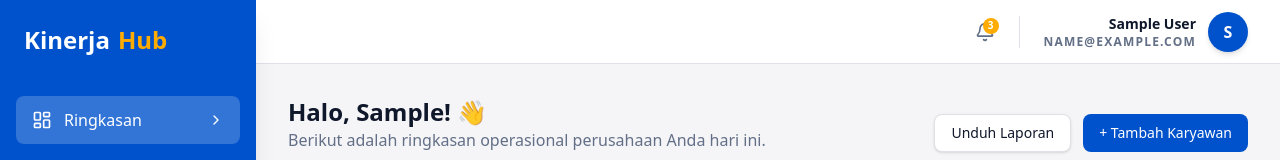
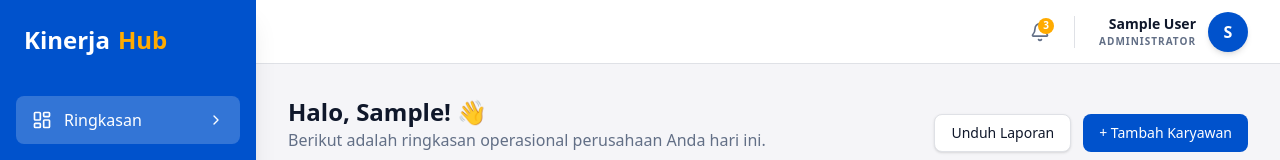
Before and after one commit to RIzkiPD3/kinerjahub-fe, a React (Vite) app: page /dashboard in a window 1280 px wide. Shown: the top 160 px of the page. Built offline with nearby package versions, Linux system fonts and the light colour scheme; sample sign-in values are in the browser's storage.

Commit message:
feat: add core layout components including DashboardLayout and Navbar

```diff
--- a/src/components/layout/DashboardLayout.tsx
+++ b/src/components/layout/DashboardLayout.tsx
@@ -189,12 +189,16 @@ const DashboardLayout = () => {
                 <p className="text-sm font-bold text-foreground">
                   {user?.name || "User KinerjaHub"}
                 </p>
-                <p className="text-xs text-muted-foreground uppercase tracking-widest font-semibold">
-                  {user?.email || "Admin"}
+                <p className="text-[10px] text-muted-foreground uppercase tracking-widest font-bold">
+                  {user?.role === "admin"
+                    ? "Administrator"
+                    : user?.role === "koordinator"
+                      ? "Koordinator"
+                      : "Staff"}
                 </p>
               </div>
-              <div className="h-10 w-10 bg-primary rounded-full flex items-center justify-center text-white font-bold shadow-md">
-                {(user?.name || "U")[0]}
+              <div className="h-10 w-10 bg-primary rounded-full flex items-center justify-center text-white font-bold shadow-md border-2 border-primary/20">
+                {(user?.name || "U")[0].toUpperCase()}
               </div>
             </div>
           </div>
--- a/src/components/layout/Navbar.tsx
+++ b/src/components/layout/Navbar.tsx
@@ -1,7 +1,9 @@
 import { Link, useNavigate } from "react-router-dom";
+import { useAuth } from "@/hooks/use-auth";
 
 const Navbar = () => {
   const navigate = useNavigate();
+  const { isAuthenticated } = useAuth();
 
   return (
     <nav className="w-full bg-primary border-b border-white/10 shadow-md">
@@ -37,14 +39,23 @@ const Navbar = () => {
             </a>
           </div>
 
-          {/* Tombol Masuk */}
+          {/* Tombol Masuk / Dashboard */}
           <div className="flex items-center space-x-4">
+            {isAuthenticated ? (
+              <button
+                onClick={() => navigate("/dashboard")}
+                className="bg-white text-primary px-6 py-2 rounded-full font-semibold hover:shadow-lg transition-all"
+              >
+                Dashboard
+              </button>
+            ) : (
               <button
                 onClick={() => navigate("/login")}
                 className="bg-white text-primary px-6 py-2 rounded-full font-semibold hover:shadow-lg transition-all"
               >
                 Masuk
               </button>
+            )}
           </div>
         </div>
       </div>
```
Lines whose indentation alone changed are shown as unchanged.
